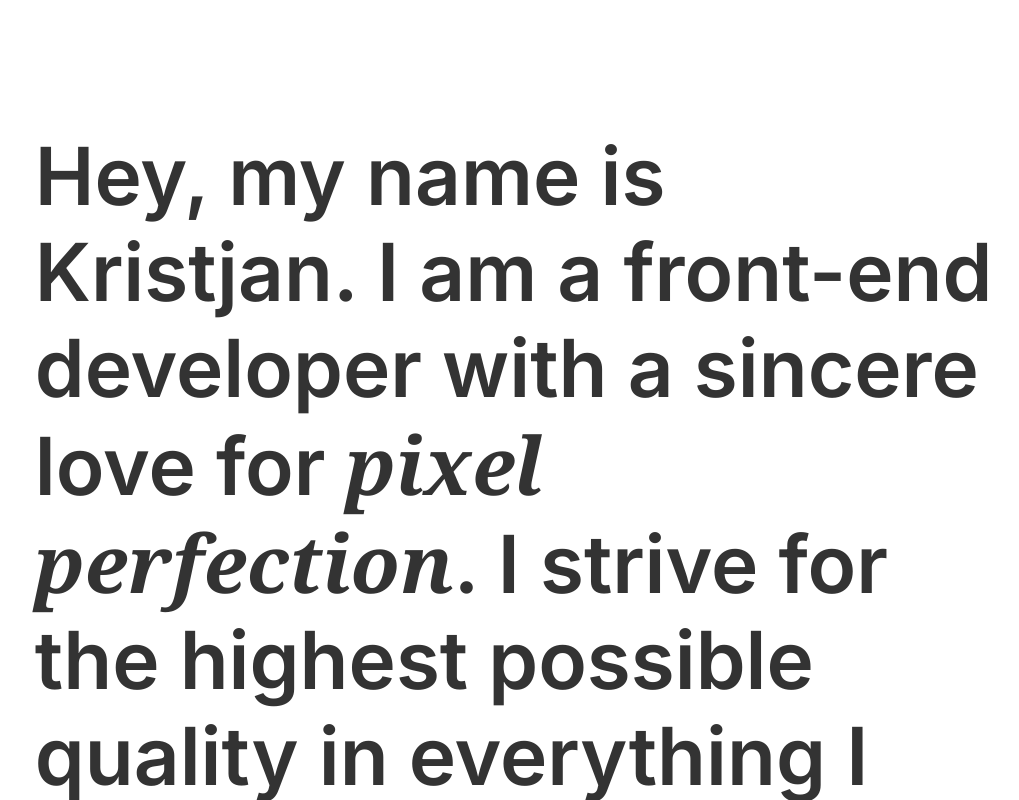
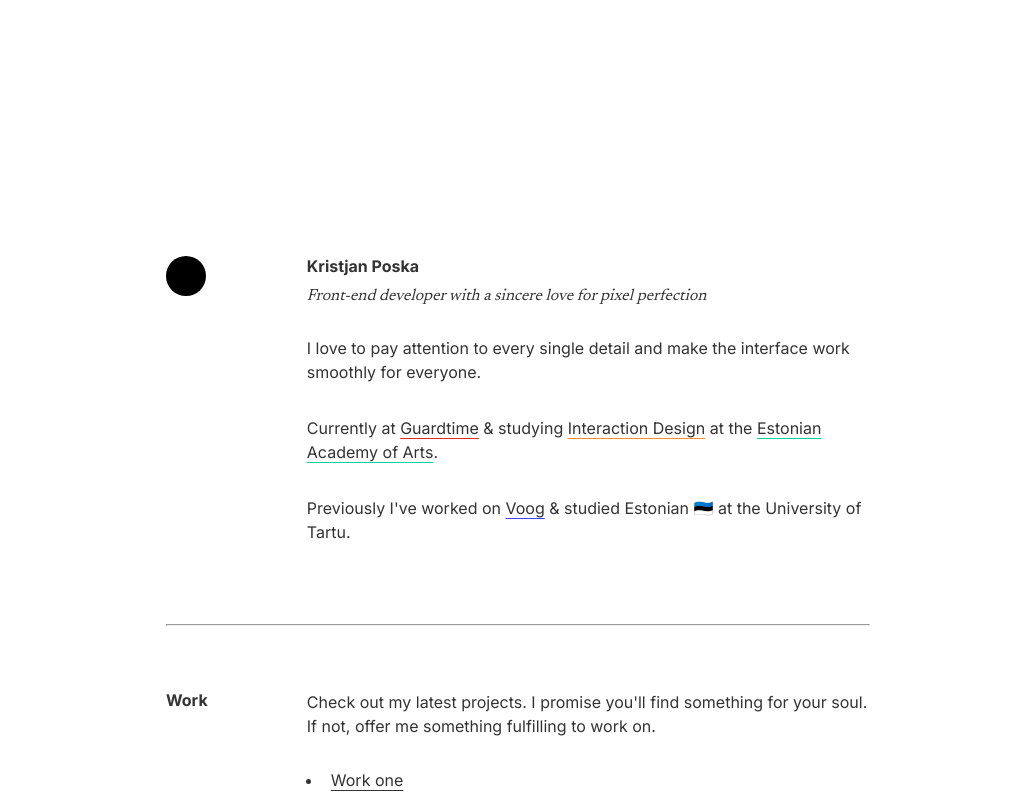
Before and after one commit to pxska/portfolio, a Next.js app: page / in a window 1280 px wide. Shown: the top 800 px of the page, without its empty margins (122-1141 px from the left). Built offline with nearby package versions, Linux system fonts and the light colour scheme.

Commit message:
Update /some/ stuff

```diff
--- a/jsconfig.json
+++ b/jsconfig.json
@@ -2,7 +2,8 @@
   "compilerOptions": {
     "baseUrl": ".",
     "paths": {
-      "@/*": ["./src/*"]
+      "@/*": ["./src/*"],
+      "@assets/*": ["./src/assets/*"]
     }
   }
 }
--- a/package.json
+++ b/package.json
@@ -9,6 +9,7 @@
     "lint": "next lint"
   },
   "dependencies": {
+    "@next/font": "^13.2.3",
     "classcat": "^5.0.4",
     "eslint-config-next": "13.1.6",
     "next": "13.1.6",
@@ -17,6 +18,7 @@
     "sass": "^1.58.3"
   },
   "devDependencies": {
+    "@svgr/webpack": "^6.5.1",
     "eslint": "^8.34.0",
     "eslint-config-prettier": "^8.6.0",
     "eslint-plugin-prettier": "^4.2.1",
--- a/src/pages/_app.js
+++ b/src/pages/_app.js
@@ -1,5 +1,11 @@
+import {Inter, Newsreader} from '@next/font/google';
+
 import '@/styles/globals.css';
+
 import Head from 'next/head';
+
+const inter = Inter({subsets: ['latin']});
+const newsreader = Newsreader({subsets: ['latin']});
 
 export default function App({Component, pageProps}) {
   return (
@@ -8,6 +14,12 @@ export default function App({Component, pageProps}) {
         <title>Kristjan Poska</title>
         <link rel="shortcut icon" href="favicon.ico" />
       </Head>
+      <style jsx global>{`
+        :root {
+          --font-main: ${inter.style.fontFamily}, sans-serif;
+          --font-serif: ${newsreader.style.fontFamily}, serif;
+        }
+      `}</style>
       <Component {...pageProps} />
     </>
   );
--- a/src/pages/index.js
+++ b/src/pages/index.js
@@ -4,29 +4,81 @@ import styles from '@/styles/Index.module.scss';
 
 export default function Index() {
   return (
-    <>
-      <section className={styles.bigtext}>
-        Hey, my name is Kristjan. I am a front-end developer with a sincere love
-        for <em>pixel perfection</em>. I strive for the highest possible quality
-        in everything I do. I currently work as a front-end developer at{' '}
-        <Link className={styles.gt} href="https://guardtime.com/">
+    <div className={styles.container}>
+      <div style={{display: 'flex'}}>
+        <div className={styles.left}>
+          <svg
+            width="40"
+            height="40"
+            viewBox="0 0 16 16"
+            xmlns="http://www.w3.org/2000/svg"
+          >
+            <circle cx="8" cy="8" r="8" fill="black" />
+          </svg>
+        </div>
+        <div className={styles.right}>
+          <div className={styles.head}>
+            <h1>Kristjan Poska</h1>
+            <em>
+              Front-end developer with a sincere love for pixel perfection
+            </em>
+          </div>
+
+          <p>
+            I love to pay attention to every single detail and make the
+            interface work smoothly for everyone.
+          </p>
+
+          <p>
+            Currently at{' '}
+            <Link href="https://www.guardtime.com/" className={styles.gt}>
               Guardtime
             </Link>{' '}
-        and study{' '}
+            & studying{' '}
             <Link className={styles.ixd} href="https://ixd.ma/">
               Interaction Design
             </Link>{' '}
-        at the Estonian Academy of Arts. In the past, I have worked on{' '}
+            at the{' '}
+            <Link className={styles.artun} href="">
+              Estonian Academy of Arts
+            </Link>
+            .
+          </p>
+          <p>
+            Previously I&apos;ve worked on{' '}
             <Link className={styles.vg} href="https://voog.com/">
               Voog
-        </Link>
-        , the best CMS in the Baltics.
-      </section>
+            </Link>{' '}
+            & studied Estonian 🇪🇪 at the University of Tartu.
+          </p>
+        </div>
+      </div>
 
-      <section className={styles.bigtext}>
-        If you&apos;d like to say hi, drop in on Twitter @kristjanposka.{' '}
-        <s>Or write me an e-mail.</s>
-      </section>
-    </>
+      <hr />
+
+      <div style={{display: 'flex'}}>
+        <div className={styles.left}>
+          <h1>Work</h1>
+        </div>
+
+        <div className={styles.right}>
+          <p>
+            Check out my latest projects. I promise you&apos;ll find something
+            for your soul. If not, offer me something fulfilling to work on.
+          </p>
+          <ul>
+            <li>
+              <Link href="#">Work one</Link>
+            </li>
+            <li>
+              <Link href="#">Work two</Link>
+            </li>
+            <li>
+              <Link href="#">Work three</Link>
+            </li>
+          </ul>
+        </div>
+      </div>
+    </div>
   );
 }
--- a/src/styles/Index.module.scss
+++ b/src/styles/Index.module.scss
@@ -1,25 +1,42 @@
-.bigtext {
-  font-family: var(--font-main);
-  font-size: 5rem;
-  font-weight: 600;
-  line-height: 120%;
-  margin-top: 128px;
+.container {
+  max-width: 768px;
+  margin: 256px auto 0 auto;
+  padding: 0 32px;
+}
+
+.head {
+  margin-bottom: 32px;
+
+  h1 {
+    margin-bottom: 8px;
+  }
+}
+
+.left {
+  width: 20%;
+}
+
+.right {
+  width: 80%;
+  margin-left: auto;
+
+  p {
+    margin-top: 0;
+  }
 }
 
 .gt {
-  color: var(--color-gt);
+  text-decoration-color: var(--color-gt);
 }
 
 .ixd {
-  color: var(--color-ixd);
+  text-decoration-color: var(--color-ixd);
+}
+
+.artun {
+  text-decoration-color: var(--color-artun);
 }
 
 .vg {
-  color: var(--color-vg);
+  text-decoration-color: var(--color-vg);
 }
-
-@media screen and (max-width: 768px) {
-  .bigtext {
-    font-size: 3rem;
-  }
-}
--- a/src/styles/globals.css
+++ b/src/styles/globals.css
@@ -1,9 +1,4 @@
-@import url('https://fonts.googleapis.com/css2?family=Inter:wght@400;600;700;900&display=swap');
-
 :root {
-  --font-main: 'Inter', sans-serif;
-  --font-serif: 'Georgia', serif;
-
   --color-dark: #333;
   --color-dark-gray: #666;
   --color-dark-gray-hover: #777;
@@ -11,6 +6,7 @@
   --color-gt: #E6252A;
   --color-vg: #443DF6;
   --color-ixd: #FB8B24;
+  --color-artun: #00D2A0;
 }
 
 * {
@@ -19,19 +15,21 @@
 
 html, body {
   margin: 0;
-  padding-left: 16px;
-  padding-right: 16px;
 }
 
 body {
-  max-width: 80%;
-  margin: 0 auto;
   font-family: var(--font-main);
   color: var(--color-dark);
 }
 
+h1 {
+  font-size: 16px;
+  margin: 0;
+}
+
 p {
   font-size: 16px;
+  line-height: 150%;
 }
 
 p:not(:last-child) {
@@ -43,14 +41,24 @@ em {
 }
 
 a {
-  color: var(--color-dark-gray);
-  text-decoration: none;
+  color: inherit;
+  text-decoration: underline;
+  text-underline-position: under;
+  transition: text-decoration .1s;
 }
 
 a:hover {
-  opacity: .8;
+  text-decoration-color: transparent;
 }
 
-a:hover {
-  text-decoration: none;
+hr {
+  margin: 64px 0;
 }
+
+ul {
+  padding-inline-start: 16px;
+}
+
+li {
+  padding: 0 0 8px 8px;
+}
```
Also changed, not shown: src/pages/about.js (deleted, +0 -10 lines), .eslintrc.json, 1 other file (tests, documents, lock files or other folders). Lines whose indentation alone changed are shown as unchanged.
